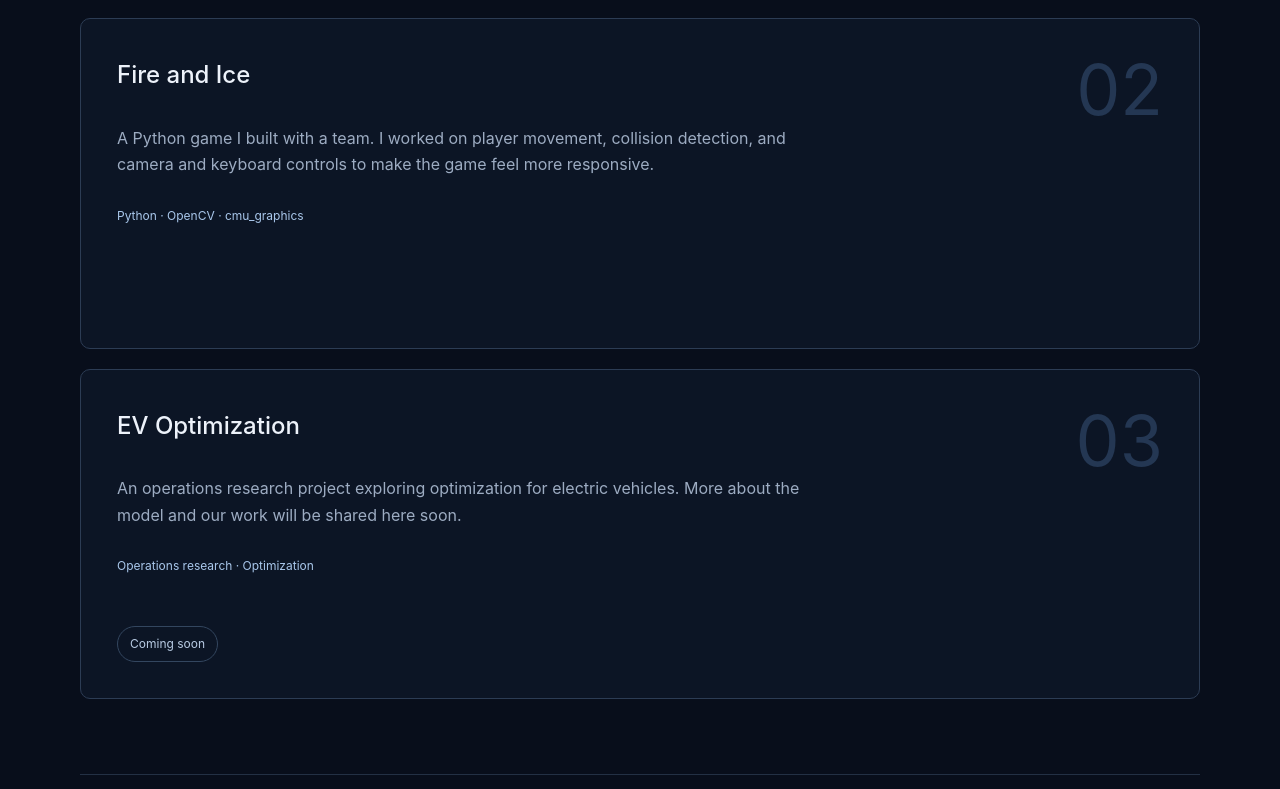
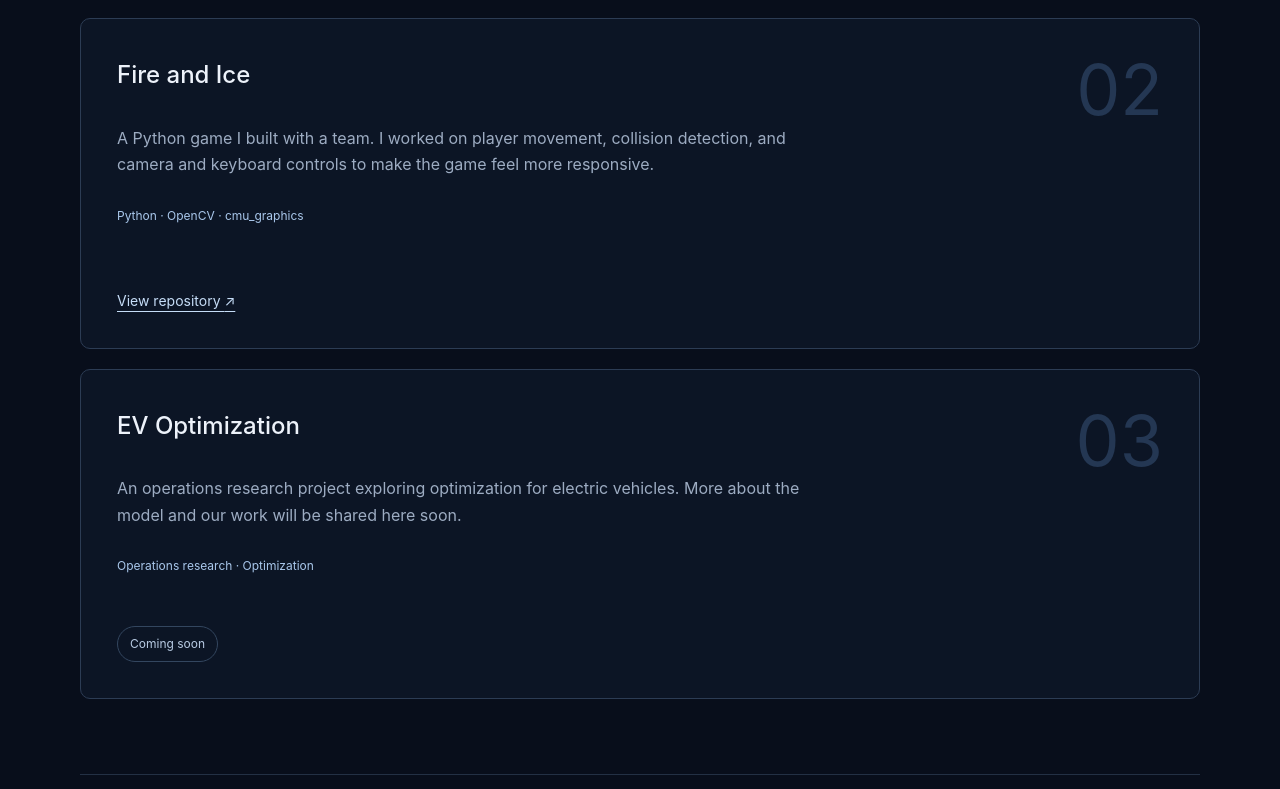
Before and after one commit to TakinaHua/takinahua.github.io, a React (Vite) app: page / in a window 1280 px wide. Shown: the part 1736-2525 px from the top of the page. Built offline with nearby package versions, Linux system fonts and the light colour scheme.

Commit message:
feat: link Fire and Ice project repository

```diff
--- a/src/App.tsx
+++ b/src/App.tsx
@@ -23,7 +23,7 @@ function App() {
           <p className="eyebrow">02 / PROJECTS</p><h2 id="projects-title">Things I’ve built.</h2>
           <div className="project-list">
             <article className="project"><div><h3>Atlas</h3><p>A trip planner for putting together, mapping, and sharing itineraries. I built the web app and a routing system that finds the shortest path between stops, so people can see how a trip fits together.</p><p className="tech">TypeScript · Next.js · Node.js · PostgreSQL</p><span className="status">Live demo coming soon</span></div><span className="project-number" aria-hidden="true">01</span></article>
-            <article className="project"><div><h3>Fire and Ice</h3><p>A Python game I built with a team. I worked on player movement, collision detection, and camera and keyboard controls to make the game feel more responsive.</p><p className="tech">Python · OpenCV · cmu_graphics</p></div><span className="project-number" aria-hidden="true">02</span></article>
+            <article className="project"><div><h3>Fire and Ice</h3><p>A Python game I built with a team. I worked on player movement, collision detection, and camera and keyboard controls to make the game feel more responsive.</p><p className="tech">Python · OpenCV · cmu_graphics</p><a className="project-link" href="https://github.com/TakinaHua/Fire-and-Ice" target="_blank" rel="noreferrer">View repository <span aria-hidden="true">↗</span></a></div><span className="project-number" aria-hidden="true">02</span></article>
             <article className="project"><div><h3>EV Optimization</h3><p>An operations research project exploring optimization for electric vehicles. More about the model and our work will be shared here soon.</p><p className="tech">Operations research · Optimization</p><span className="status">Coming soon</span></div><span className="project-number" aria-hidden="true">03</span></article>
           </div>
         </section>
```
